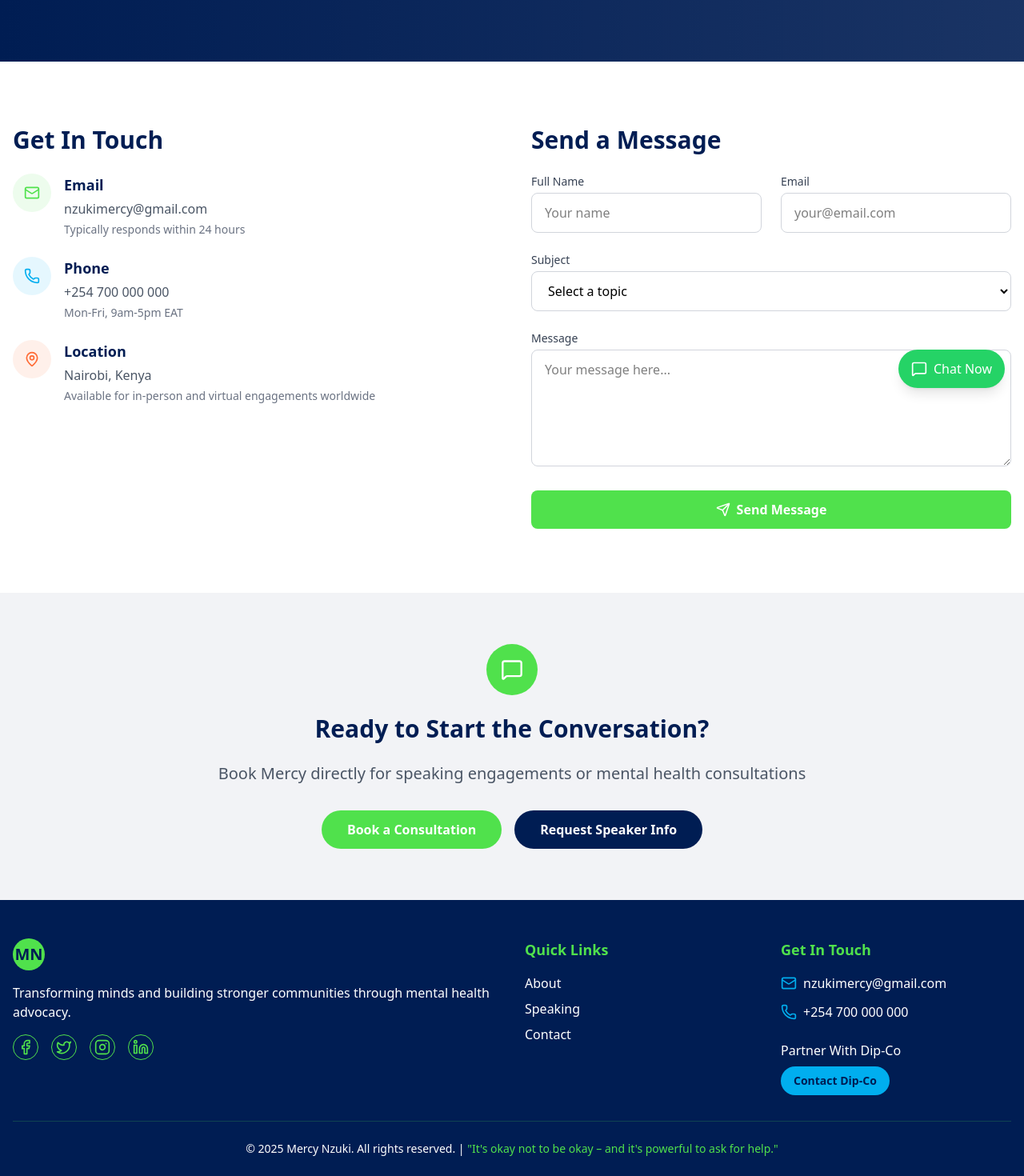
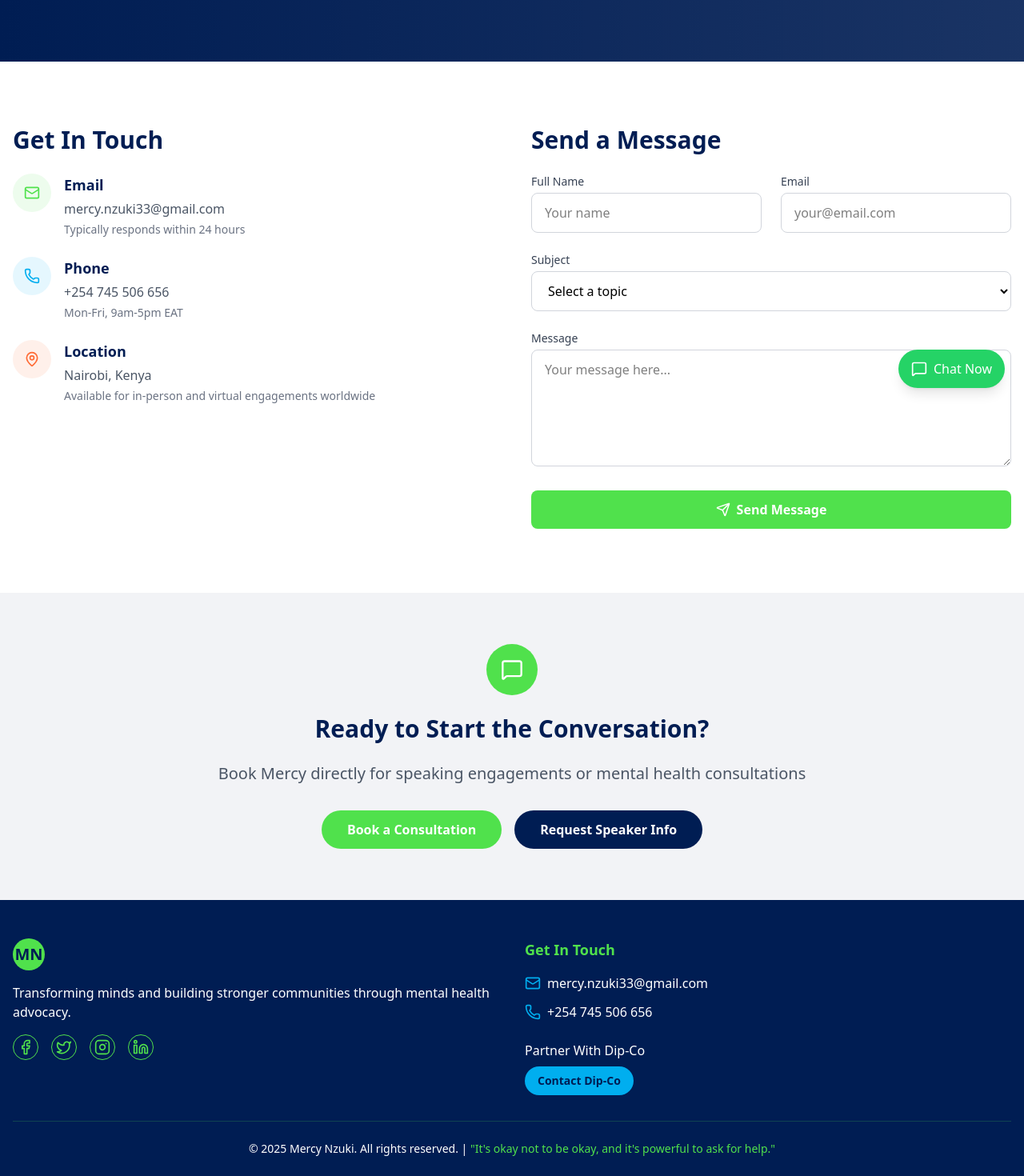
Before and after one commit to JeromeKERICH/mecyn, a React (Vite) app: page /contact in a window 1280 px wide. Shown: the part 291-1761 px from the top of the page at 80% size. Built offline with nearby package versions, Linux system fonts and the light colour scheme.

Commit message:
Updated status

```diff
--- a/src/components/FloatingWA.jsx
+++ b/src/components/FloatingWA.jsx
@@ -2,7 +2,7 @@ import { motion } from 'framer-motion'
 import { Phone, MessageSquare } from 'lucide-react'
 
 export function FloatingWhatsApp() {
-  const phoneNumber = "+254700000000" // Replace with Mercy's actual WhatsApp number
+  const phoneNumber = "+254745506656" // Replace with Mercy's actual WhatsApp number
   const message = "Hello%20Mercy,%20I%20came%20across%20your%20website%20and%20would%20like%20to%20chat%20about..." // Pre-filled message (URL encoded)
 
   return (
@@ -14,7 +14,7 @@ export function FloatingWhatsApp() {
     >
 
 <a
-  href={`https://wa.me/254729353537`}
+  href={`https://wa.me/254745506656`}
   className="flex items-center gap-2 px-4 py-3 rounded-full bg-[#25D366] text-white font-medium shadow-lg hover:bg-[#128C7E] transition-colors"
 >
   <MessageSquare className="w-5 h-5" />
--- a/src/components/Footer.jsx
+++ b/src/components/Footer.jsx
@@ -3,12 +3,6 @@ import { Facebook, Twitter, Instagram, Linkedin, Mail, Phone } from 'lucide-reac
 
 export default function Footer() {
   const currentYear = new Date().getFullYear()
-
-  const quickLinks = [
-    { name: 'About', path: '/about' },
-    { name: 'Speaking', path: '/speaking' },
-    { name: 'Contact', path: '/contact' },
-  ]
 
   const socialLinks = [
     { icon: <Facebook size={20} />, url: '#' },
@@ -47,22 +41,6 @@ export default function Footer() {
             </div>
           </div>
 
-          {/* Quick Links */}
-          <div>
-            <h4 className="text-lg font-bold mb-4 text-[#50E14C]">Quick Links</h4>
-            <ul className="space-y-2">
-              {quickLinks.map((link) => (
-                <li key={link.name}>
-                  <Link
-                    to={link.path}
-                    className="hover:text-[#00AEEF] transition-colors"
-                  >
-                    {link.name}
-                  </Link>
-                </li>
-              ))}
-            </ul>
-          </div>
 
           {/* Contact Info */}
           <div>
@@ -70,14 +48,14 @@ export default function Footer() {
             <div className="space-y-3">
               <div className="flex items-start space-x-2">
                 <Mail className="w-5 h-5 mt-0.5 text-[#00AEEF]" />
-                <a href="mailto:nzukimercy@gmail.com" className="hover:underline">
-                  nzukimercy@gmail.com
+                <a href="mailto:mercy.nzuki33@gmail.com" className="hover:underline">
+                  mercy.nzuki33@gmail.com
                 </a>
               </div>
               <div className="flex items-start space-x-2">
                 <Phone className="w-5 h-5 mt-0.5 text-[#00AEEF]" />
-                <a href="tel:+254700000000" className="hover:underline">
-                  +254 700 000 000
+                <a href="tel:+254745506656" className="hover:underline">
+                  +254 745 506 656
                 </a>
               </div>
             </div>
@@ -99,7 +77,7 @@ export default function Footer() {
           <p>
             &copy; {currentYear} Mercy Nzuki. All rights reserved. |{' '}
             <span className="text-[#50E14C]">
-              "It's okay not to be okay – and it's powerful to ask for help."
+              "It's okay not to be okay, and it's powerful to ask for help."
             </span>
           </p>
         </div>
--- a/src/components/Hero.jsx
+++ b/src/components/Hero.jsx
@@ -26,18 +26,17 @@ export default function Hero() {
           Transforming Minds, <span className="text-[#50E14C]">One Conversation</span> at a Time
         </h1>
         <p className="text-xl md:text-2xl mb-8 md:text-center text-start font-san-serif">
-          Mental Health Advocate. Psychologist. Speaker.
+          Psychologist. The Mind Advocate. Founder at DIP-CO. Mental Wellness Speaker.
         </p>
 
         <div className="flex flex-row text-xs sm:flex-row gap-4 justify-center items-center">
-          <motion.Link
+          <Link to="/dipco"
             whileHover={{ scale: 1.05 }}
             whileTap={{ scale: 0.95 }}
-            Link to="/dipco"
             className="bg-[#00AEEF] hover:bg-[#0085bf] text-[#001D53] font-bold py-3 px-6 rounded-full flex items-center gap-2"
           >
             Explore My Work <ArrowRight size={20} />
-          </motion.Link>
+          </Link>
           <motion.a
             whileHover={{ scale: 1.05 }}
             whileTap={{ scale: 0.95 }}
--- a/src/components/Testimonial.jsx
+++ b/src/components/Testimonial.jsx
@@ -108,7 +108,7 @@ export default function Testimonials() {
                 >
                   <motion.div
                     initial={{ opacity: 0, y: 20 }}
-                    whileInView={{ opacity: 1, y: 0 }}
+                    whileInView={{ opacity: 19, y: 0 }}
                     viewport={{ once: true }}
                     transition={{ duration: 0.5 }}
                     className="bg-white p-8 rounded-xl shadow-lg border border-gray-100 hover:shadow-xl transition-shadow h-full"
--- a/src/pages/Contact.jsx
+++ b/src/pages/Contact.jsx
@@ -45,8 +45,8 @@ export default function Contact() {
                   </div>
                   <div>
                     <h3 className="text-lg font-bold text-[#001D53] mb-1">Email</h3>
-                    <a href="mailto:nzukimercy@gmail.com" className="text-gray-600 hover:text-[#00AEEF]">
-                      nzukimercy@gmail.com
+                    <a href="mailto:mercy.nzuki33@gmail.com" className="text-gray-600 hover:text-[#00AEEF]">
+                      mercy.nzuki33@gmail.com
                     </a>
                     <p className="text-sm text-gray-500 mt-1">Typically responds within 24 hours</p>
                   </div>
@@ -58,8 +58,8 @@ export default function Contact() {
                   </div>
                   <div>
                     <h3 className="text-lg font-bold text-[#001D53] mb-1">Phone</h3>
-                    <a href="tel:+254700000000" className="text-gray-600 hover:text-[#00AEEF]">
-                      +254 700 000 000
+                    <a href="tel:+254745506656" className="text-gray-600 hover:text-[#00AEEF]">
+                      +254 745 506 656
                     </a>
                     <p className="text-sm text-gray-500 mt-1">Mon-Fri, 9am-5pm EAT</p>
                   </div>
--- a/src/pages/Dipco.jsx
+++ b/src/pages/Dipco.jsx
@@ -44,7 +44,7 @@ const programs = [
     id: 3,
     icon: <User className="w-8 h-8" />,
     title: "Holiday Escapades",
-    tagline: "Unplug, Explore, and Grow — One Escapade at a Time.",
+    tagline: "Unplug, Explore, and Grow, One Escapade at a Time.",
     description: "Fun, interactive retreats blending recreation with personal growth for ages 3–24.",
     image: "https://images.unsplash.com/photo-1540575467063-178a50c2df87?ixlib=rb-4.0.3&ixid=M3wxMjA3fDB8MHxwaG90by1wYWdlfHx8fGVufDB8fHx8fA%3D%3D&auto=format&fit=crop&w=1470&q=80",
     features: [
```
Also changed, not shown: public/assets/1L.jpg (added).
